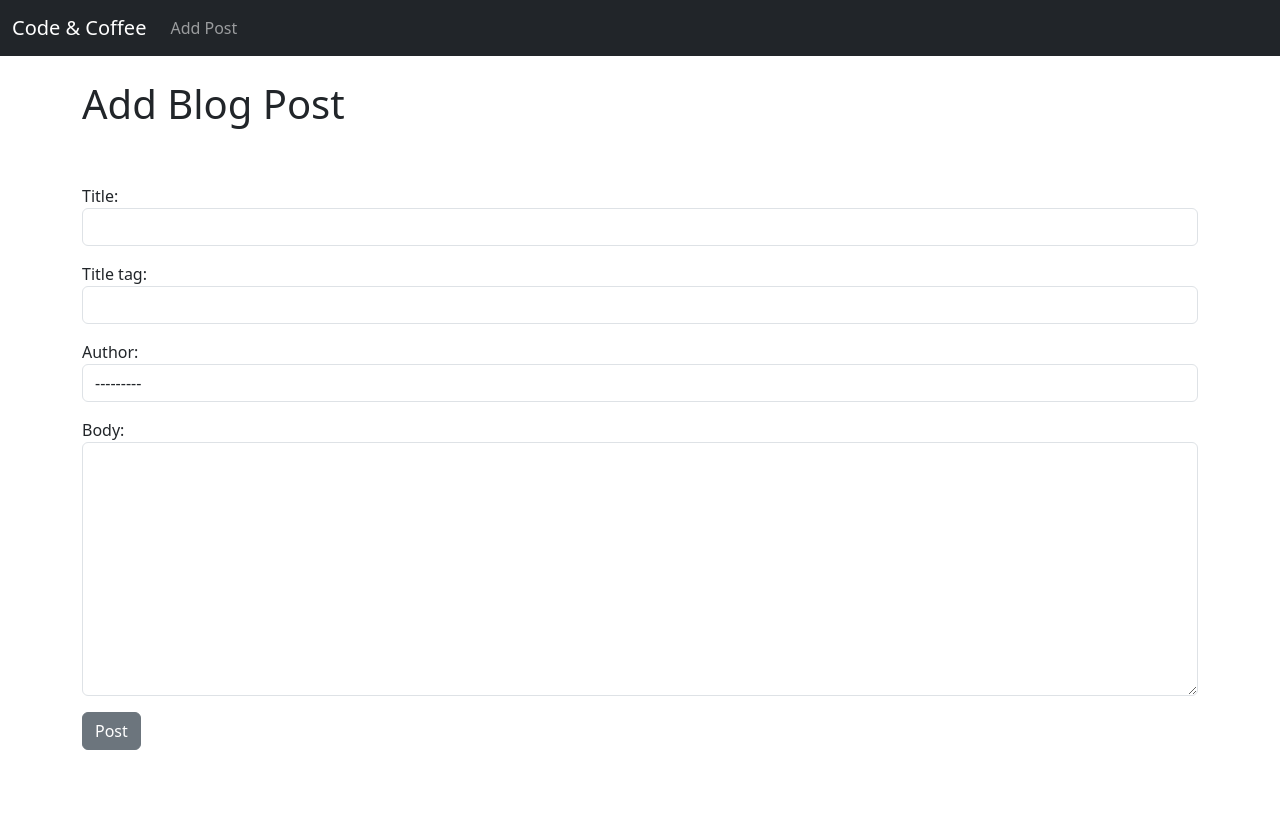
After one commit to Selinoztrk/Django-Blog, a Django app: page /add_post/ in a window 1280 px wide. The commit adds this page. Run offline with Django 5.2, Linux system fonts and the light colour scheme; data comes from the database, SQL or seed files in the repository; both versions use the stored data as it was after the commit.

Commit message:
Add add_post page with Bootstrap-styled form

```diff
--- /dev/null
+++ b/blog_app/forms.py
@@ -0,0 +1,15 @@
+from django import forms
+from .models import Post
+
+
+class PostForm(forms.ModelForm):
+    class Meta:
+        model = Post
+        fields = ('title', 'title_tag', 'author', 'body')
+
+        widgets = {
+            'title': forms.TextInput(attrs={'class': 'form-control'}),
+            'title_tag': forms.TextInput(attrs={'class': 'form-control'}),
+            'author': forms.Select(attrs={'class': 'form-control'}),
+            'body': forms.Textarea(attrs={'class': 'form-control'}),
+        }
--- a/blog_app/models.py
+++ b/blog_app/models.py
@@ -1,12 +1,17 @@
 from django.db import models
 from django.contrib.auth.models import User
+from django.urls import reverse
 
 
 class Post(models.Model):
     title = models.CharField(max_length=255)
-    title_tag = models.CharField(max_length=255, default="Code & Coffee")
+    title_tag = models.CharField(max_length=255)
     author = models.ForeignKey(User, on_delete=models.CASCADE)
     body = models.TextField()
 
     def __str__(self):
         return self.title + ' | ' + str(self.author)
+
+    def get_absolute_url(self):
+        #return reverse('article-detail', args=(str(self.id)))
+        return reverse('home')
--- /dev/null
+++ b/blog_app/templates/add_post.html
@@ -0,0 +1,16 @@
+{% extends 'base.html' %}
+{% block title %}   Create a new Blog Post!   {% endblock %}
+
+{% block content %}
+
+<h1>Add Blog Post</h1> <br><br>
+
+<div class="mb-3">
+    <form method="POST">
+        {% csrf_token %}
+        {{ form.as_p }}
+        <button class="btn btn-secondary">Post</button>
+    </form>
+</div> <br><br>
+
+{% endblock %}
--- a/blog_app/templates/base.html
+++ b/blog_app/templates/base.html
@@ -18,7 +18,7 @@
     <div class="collapse navbar-collapse" id="navbarSupportedContent">
       <ul class="navbar-nav me-auto mb-2 mb-lg-0">
         <li class="nav-item">
-          <a class="nav-link" href="#">Link</a>
+          <a class="nav-link" href="{% url 'add_post' %}">Add Post</a>
         </li>
       </ul>
     </div>
--- a/blog_app/urls.py
+++ b/blog_app/urls.py
@@ -1,9 +1,10 @@
 from django.urls import path
 #from . import views
-from .views import HomeView, ArticleDetailView
+from .views import HomeView, ArticleDetailView, AddPostView
 
 urlpatterns = [
     #path('', views.home, name='home'),
     path('', HomeView.as_view(), name='home'),
     path('article/<int:pk>', ArticleDetailView.as_view(), name='article-detail'),
+    path('add_post/', AddPostView.as_view(), name='add_post'),
 ]
--- a/blog_app/views.py
+++ b/blog_app/views.py
@@ -1,6 +1,7 @@
 from django.shortcuts import render
-from django.views.generic import ListView, DetailView
+from django.views.generic import ListView, DetailView, CreateView
 from .models import Post
+from .forms import PostForm
 
 
 #def home(request):
@@ -15,3 +16,11 @@ class HomeView(ListView):
 class ArticleDetailView(DetailView):
     model = Post
     template_name = 'article_details.html'
+
+
+class AddPostView(CreateView):
+    model = Post
+    form_class = PostForm
+    template_name = 'add_post.html'
+    #fields = '__all__'
+    #fields = ('title', 'body')
```
Also changed, not shown: db.sqlite3.
